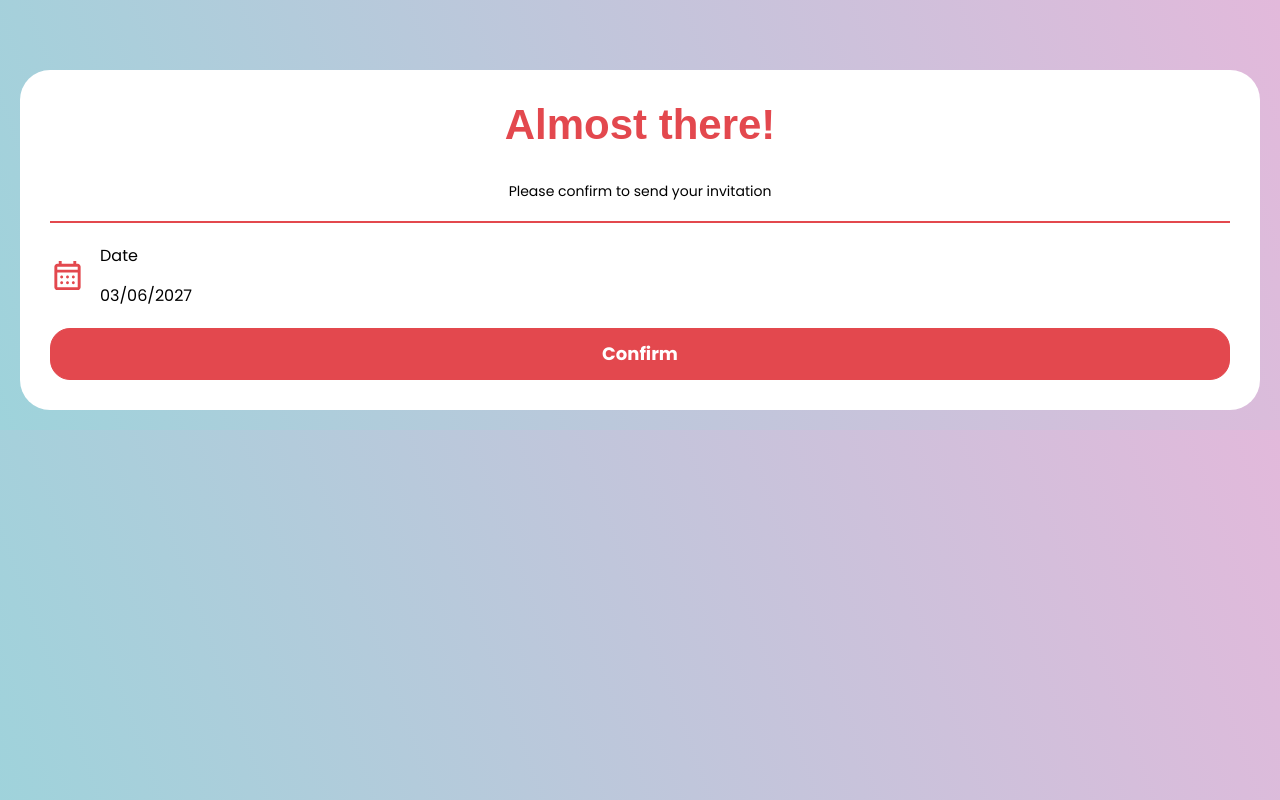
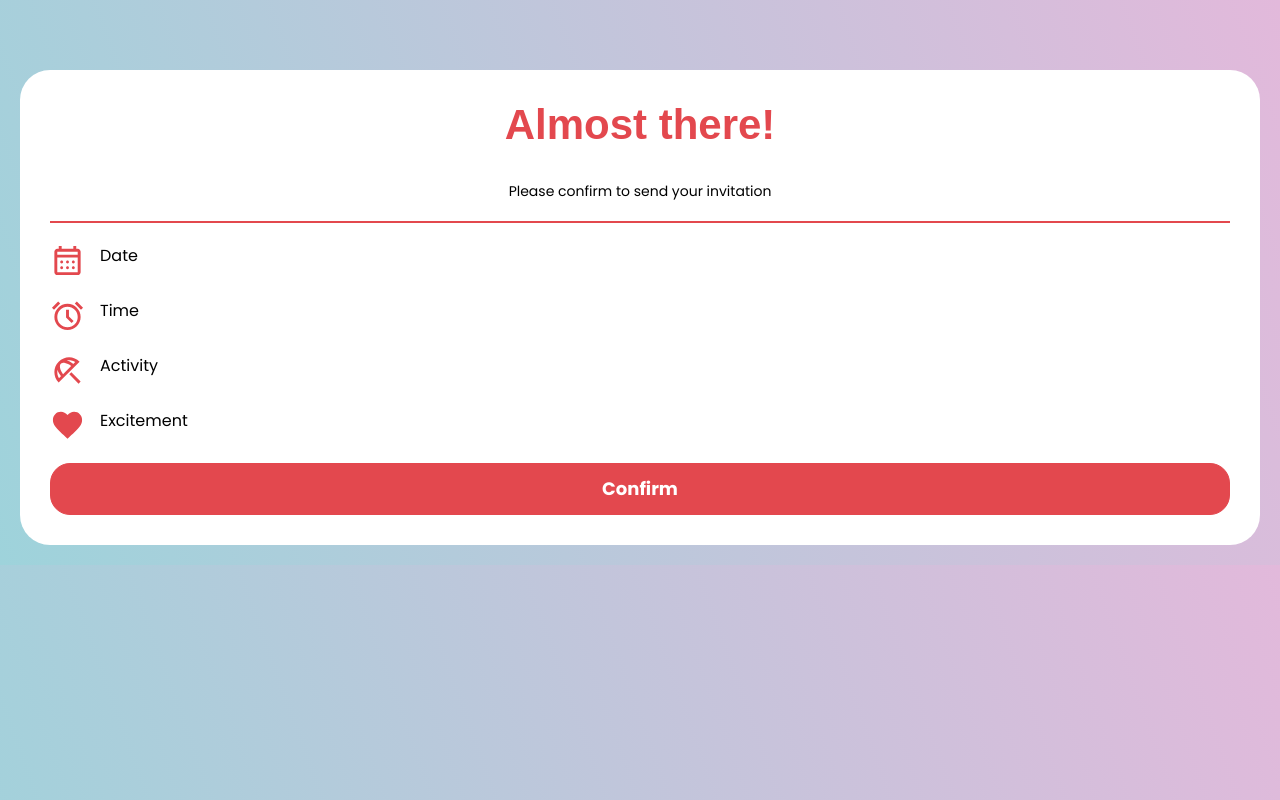
Before and after one commit to xiaonanpols21/date-picker, a Next.js app: page /confirm in a window 1280 px wide. Built offline with nearby package versions, Linux system fonts and the light colour scheme; a web font is replaced by a local one.

Commit message:
bezig result page

```diff
--- a/src/app/confirm/page.js
+++ b/src/app/confirm/page.js
@@ -1,7 +1,26 @@
+"use client";
+import { useState, useEffect } from "react";
 import Image from "next/image";
 import styles from "./styles.module.scss";
 
 export default function Confirm() {
+    const [form, setForm] = useState("");
+
+    useEffect(() => {
+        const savedForm = localStorage.getItem("form");
+
+          if (savedForm) {
+            setForm(JSON.parse(savedForm));
+        }
+    }, []);
+
+    console.log(form)
+
+    const activity =
+    form.activity ||
+    form.randomActivity ||
+    form.customActivity;
+
     return (
         <section className={styles.confirm}>
             <div className="wrapper">
@@ -13,9 +32,39 @@ export default function Confirm() {
                 <ul>
                     <li>
                         <p>Date</p>
-                        <p>03/06/2027</p>
+                        <p>{form.date}</p>
                         <Image
                             src="/img/svg/agenda.svg"
+                            width={35}
+                            height={35}
+                            alt="Picture of the author"
+                        />
+                    </li>
+                    <li>
+                        <p>Time</p>
+                        <p>{form.time}</p>
+                        <Image
+                            src="/img/svg/clock.svg"
+                            width={35}
+                            height={35}
+                            alt="Picture of the author"
+                        />
+                    </li>
+                    <li>
+                        <p>Activity</p>
+                        <p>{activity}</p>
+                        <Image
+                            src="/img/svg/activity.svg"
+                            width={35}
+                            height={35}
+                            alt="Picture of the author"
+                        />
+                    </li>
+                    <li>
+                        <p>Excitement</p>
+                        <p>{form.excitement}</p>
+                        <Image
+                            src="/img/svg/heart.svg"
                             width={35}
                             height={35}
                             alt="Picture of the author"
--- a/src/app/confirm/styles.module.scss
+++ b/src/app/confirm/styles.module.scss
@@ -6,10 +6,12 @@
     }
 
     ul {
+        @include flex(column, 20px);
+
         li {
             display: grid;
             grid-template-columns: 35px 1fr;
-            gap: 15px;
+            gap: 0px 15px;
             list-style: none;
 
             img {
@@ -19,6 +21,10 @@
                 height: 35px;
             }
 
+            p:last-of-type {
+                font-weight: bold;
+            }
+
         }
 
     }
```
